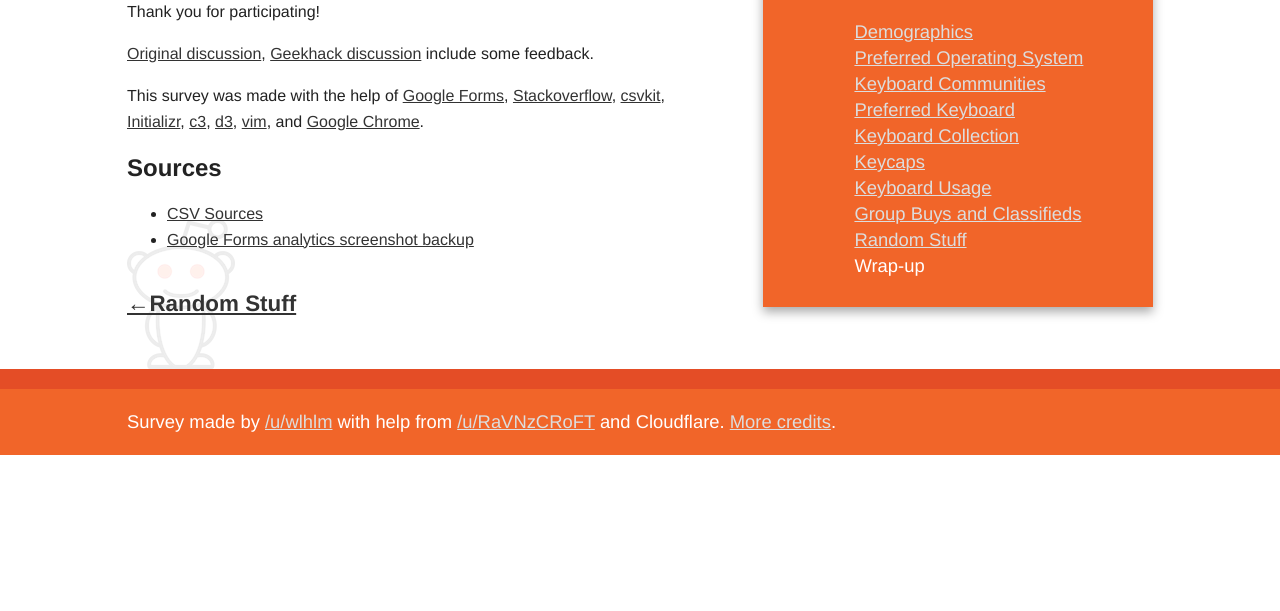
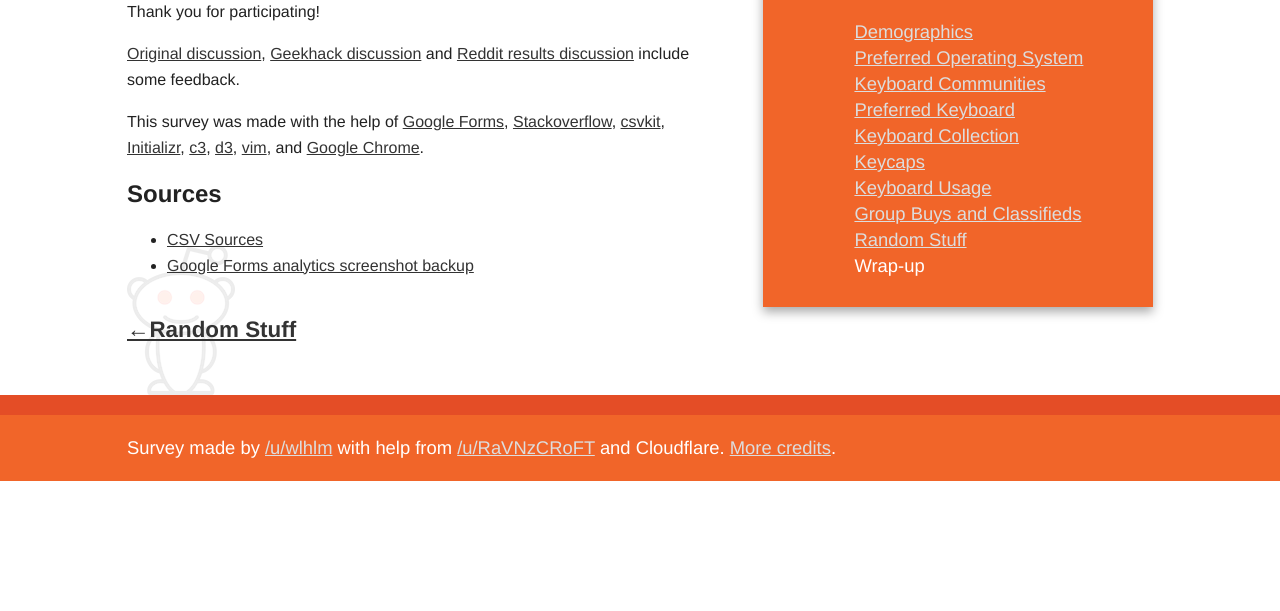
Before and after one commit to wlhlm/rmk-march-2015-survey, a plain HTML site: page wrap.html in a window 1280 px wide. Shown: the part 189-800 px from the top of the page. Drawn offline with nearby package versions, Linux system fonts and the light colour scheme.

Commit message:
Wrap-up: Add results discusion link

```diff
--- a/wrap.html
+++ b/wrap.html
@@ -38,7 +38,7 @@
 						<p>Thank you for participating!</p>
                     </header>
 					<section>
-						<p><a href="https://www.reddit.com/r/MechanicalKeyboards/comments/2ypwa2/march_2015_survey_who_are_the_awesome_people/">Original discussion</a>, <a href="https://geekhack.org/index.php?topic=69881.msg1679283#msg1679283">Geekhack discussion</a> include some feedback.</p>
+						<p><a href="https://www.reddit.com/r/MechanicalKeyboards/comments/2ypwa2/march_2015_survey_who_are_the_awesome_people/">Original discussion</a>, <a href="https://geekhack.org/index.php?topic=69881.msg1679283#msg1679283">Geekhack discussion</a> and <a href="https://www.reddit.com/r/MechanicalKeyboards/comments/2zd375/i_finally_have_the_results_for_the_rmk_community/">Reddit results discussion</a> include some feedback.</p>
 						<p>This survey was made with the help of <a href="https://forms.google.com/">Google Forms</a>, <a href="https://stackoverflow.com/">Stackoverflow</a>, <a href="https://csvkit.readthedocs.org/">csvkit</a>, <a href="http://www.initializr.com/">Initializr</a>, <a href="http://c3js.org/">c3</a>, <a href="http://d3js.org/">d3</a>, <a href="http://www.vim.org/">vim</a>, and <a href="https://www.google.com/chrome/">Google Chrome</a>.</p>
 					</section>
 					<section>
```
